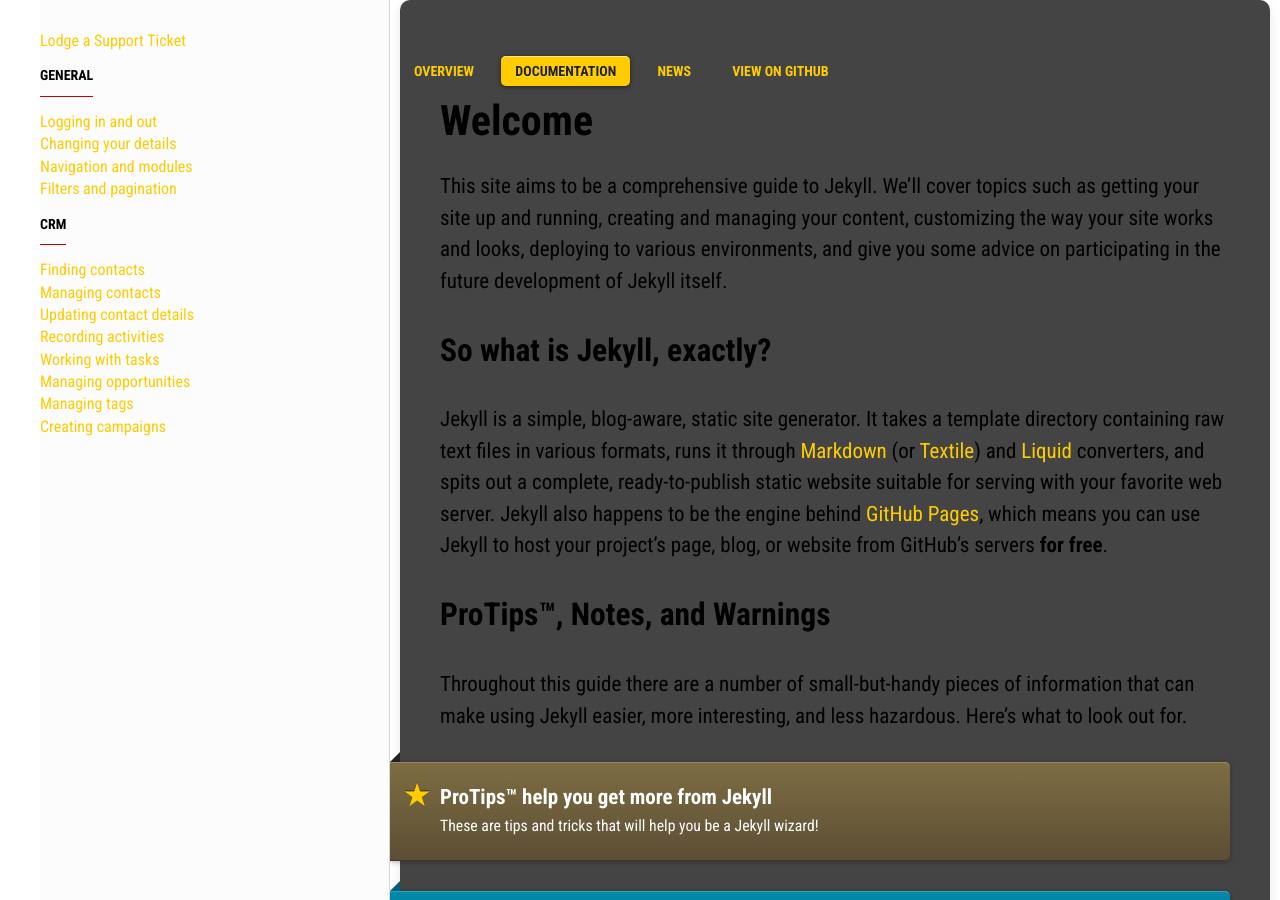
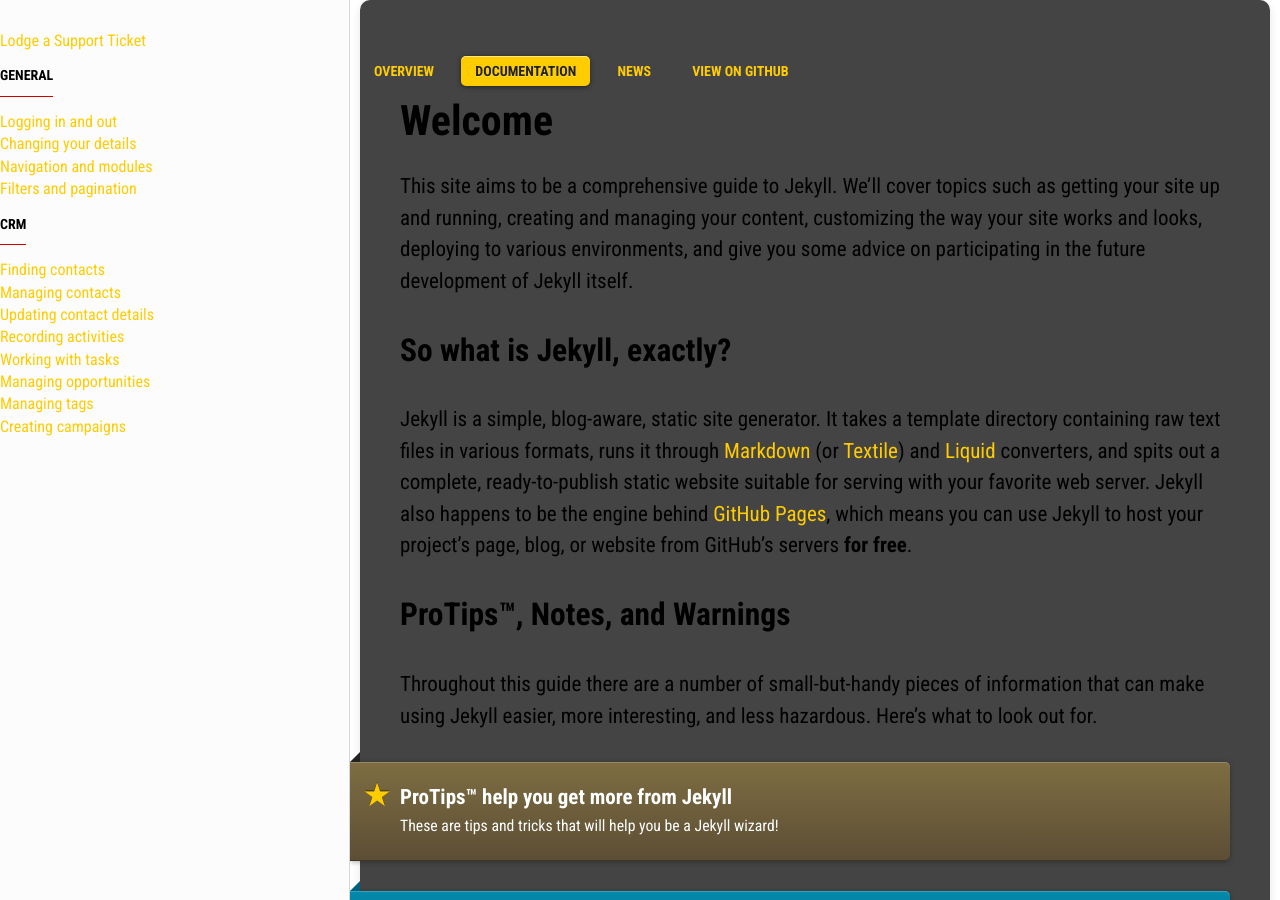
Before and after one commit to ambit/bms-support, a Jekyll site: the page built from docs/index.md, in a window 1280 px wide. Built offline with Jekyll 4.4.1, drawn with Linux system fonts in a browser that asks for light colours; nearby versions of some CDN libraries.

Commit message:
Update Panel Sizes

```diff
--- a/css/style.css
+++ b/css/style.css
@@ -70,7 +70,7 @@
 @media (min-width: 1008px) {
 
   #leftPane {
-    left: 40px;
+    left: 0px;
     -moz-box-shadow: none !important;
     -webkit-box-shadow: none !important;
     box-shadow: none !important;
@@ -80,7 +80,7 @@
   }
 
   #rightPane {
-    left: 390px;
+    left: 350px;
     right: 0px;
     -moz-box-shadow: none !important;
     -webkit-box-shadow: none !important;
@@ -96,15 +96,15 @@
 
   #leftPane {
     width: 40px
-    left: 40px
+    left: 0px
     -moz-transition: left 0.2s;
     -webkit-transition: left 0.2s;
     transition: left 0.2s;
   }
 
   #rightPane {
-    min-width: 688px !important;
-    left: 80px;
+    min-width: 657px !important;
+    left: 40px;
     right: 0px;
     -moz-transition: left 0.2s;
     -webkit-transition: left 0.2s;
@@ -118,10 +118,12 @@
   #rightPane {
     width: 100%;
     min-width: 100%;
-    max-width: 767px
-    right: 0px
-    left: 0px
-    @include transition(left 0.2s)
+    max-width: 696px;
+    right: 0px;
+    left: 0px;
+    -moz-transition: left 0.2s;
+    -webkit-transition: left 0.2s;
+    transition: left 0.2s;
   }
 
 }
```
